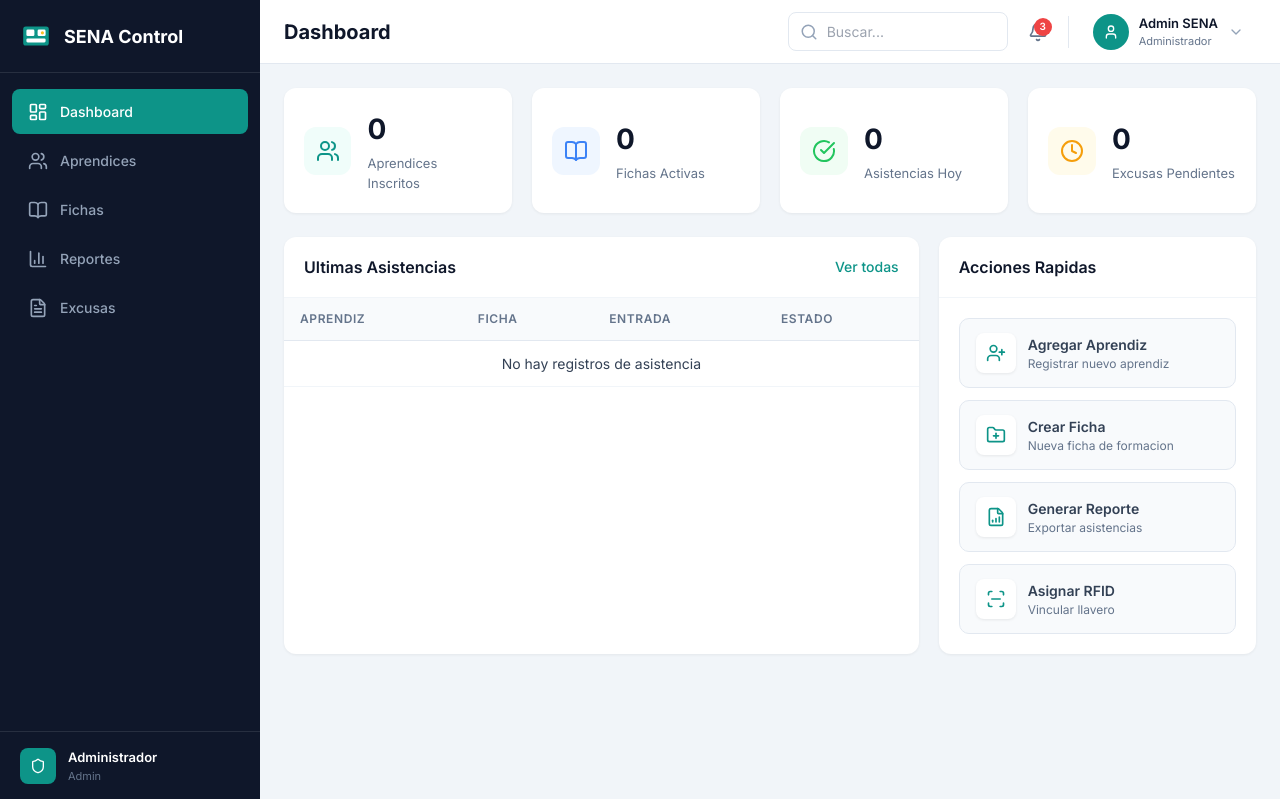
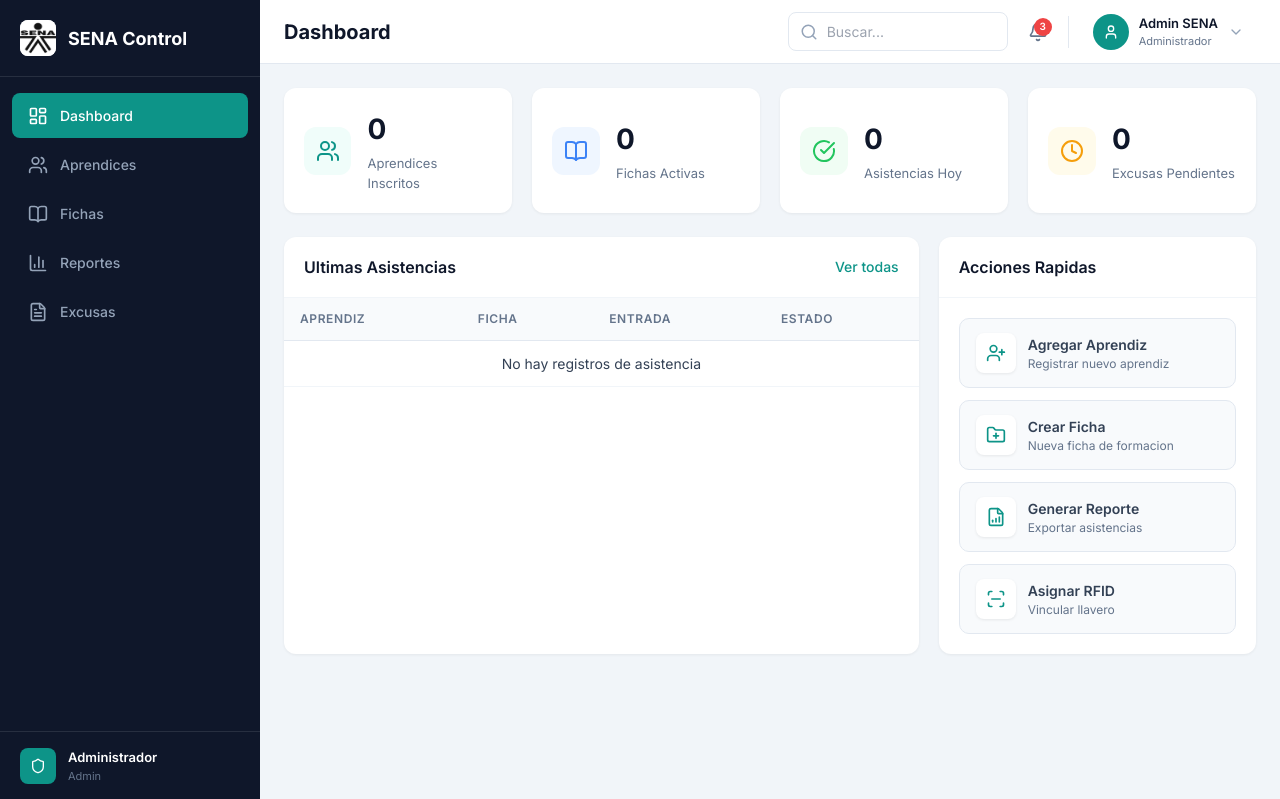
Before and after one commit to Nicocg007/proyecto_reporte_aprendices, a PHP site: page /views/admin_dashboard.php in a window 1280 px wide. Shown: the top 799 px of the page. Run offline with PHP 8.4, Linux system fonts and the light colour scheme; some libraries are stand-ins or nearby versions.

Commit message:
logo  de SENA

```diff
--- a/public/css/dashboard.css
+++ b/public/css/dashboard.css
@@ -34,6 +34,14 @@ body {
     display: flex;
     align-items: center;
     gap: 12px;
+}
+
+.sidebar-logo-img {
+    width: 36px;
+    height: 36px;
+    object-fit: cover;
+    border-radius: 8px;
+    background: #fff;
 }
 
 .sidebar-title {
--- a/views/components/sidebar.php
+++ b/views/components/sidebar.php
@@ -1,13 +1,7 @@
 <aside id="sidebar" class="sidebar">
     <div class="sidebar-header">
         <div class="sidebar-logo">
-            <svg viewBox="0 0 100 100" fill="none" class="w-8 h-8">
-                <rect x="10" y="20" width="80" height="60" rx="8" fill="#0d9488"/>
-                <rect x="20" y="30" width="25" height="20" rx="4" fill="#fff"/>
-                <rect x="55" y="30" width="25" height="20" rx="4" fill="#fff"/>
-                <rect x="20" y="58" width="60" height="12" rx="4" fill="#fff"/>
-                <circle cx="70" cy="40" r="5" fill="#fbbf24"/>
-            </svg>
+            <img src="../public/img/logo_sena.jpg" alt="Logo SENA" class="sidebar-logo-img">
             <span class="sidebar-title">SENA Control</span>
         </div>
         <button id="sidebarClose" class="sidebar-close-btn lg:hidden">
```
Also changed, not shown: public/css/login.css (+8 -0 lines), views/components/sidebar_aprendiz.php (+1 -7 lines), views/components/sidebar_instructor.php (+1 -7 lines), views/login.php (+1 -7 lines), public/img/logo_sena.jpg (added).
